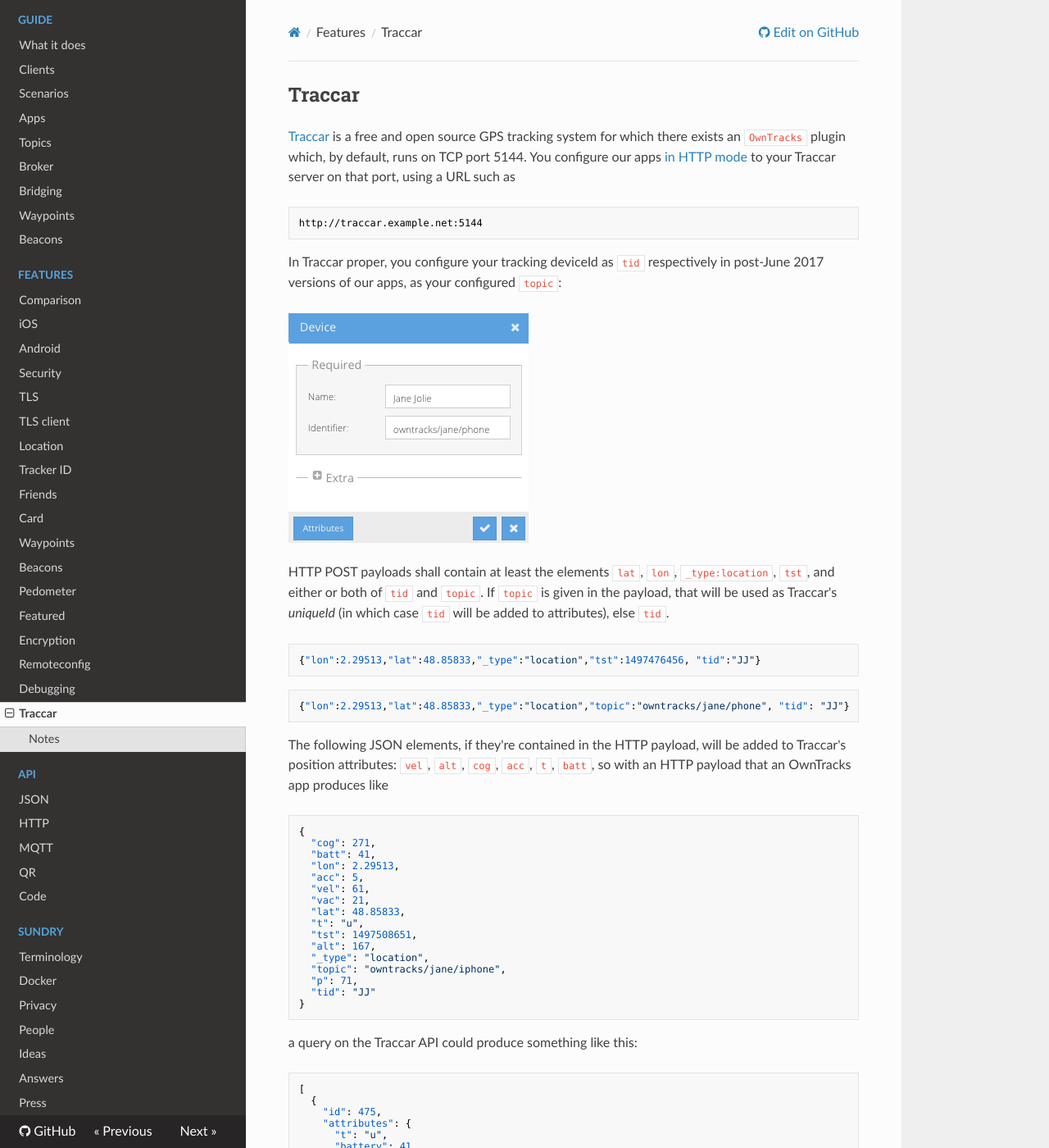
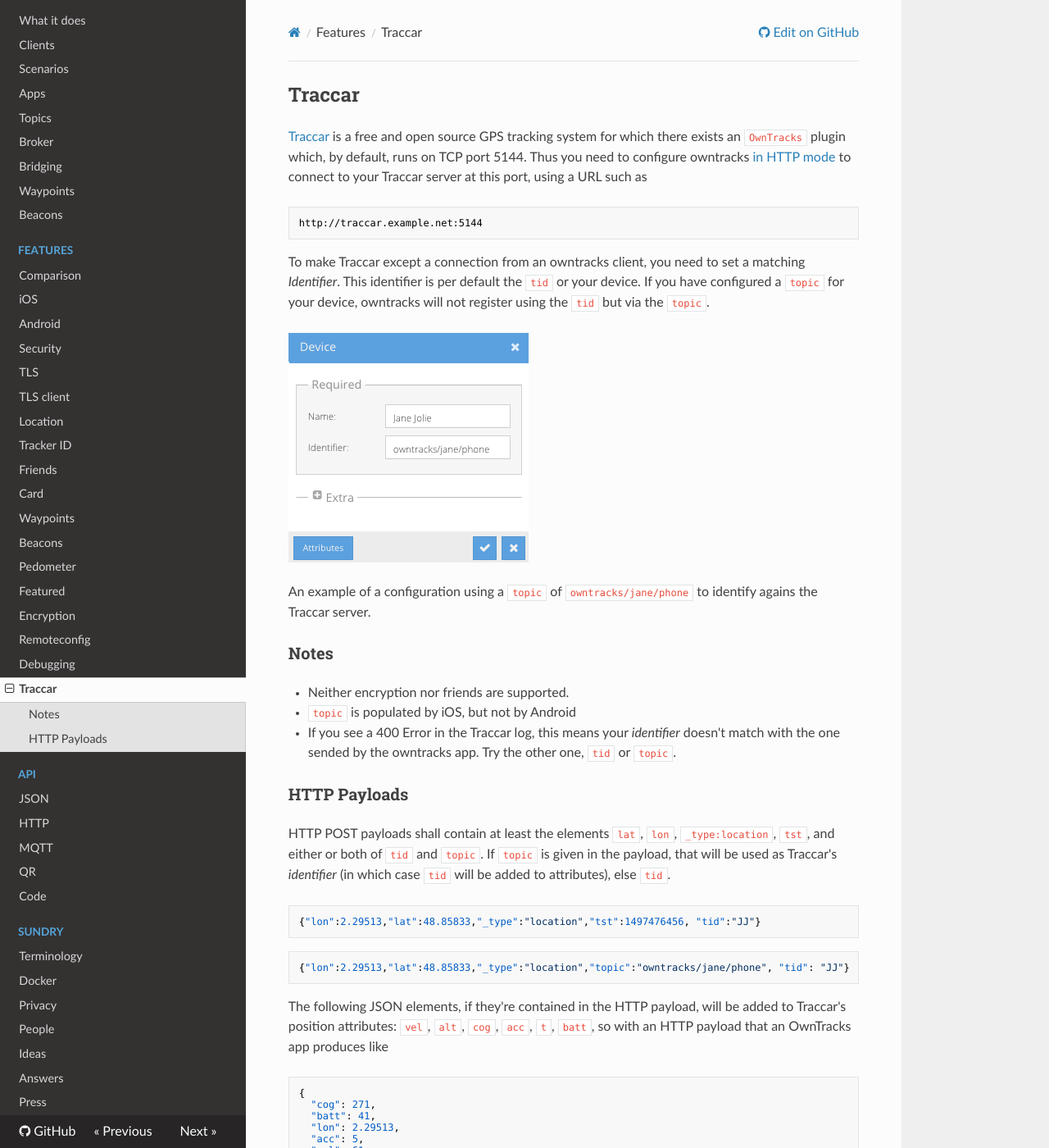
Before and after one commit to owntracks/booklet, an MkDocs documentation site: the page built from docs/features/traccar.md, in a window 1280 px wide and 1400 px high. Shown: the whole window at 82% size. Built offline with MkDocs 1.6.1, drawn with Linux system fonts in a browser that asks for light colours; nearby versions of some CDN libraries; old or Windows-style settings are respelled for this version of MkDocs; some of the changed text lies outside the part shown.

Commit message:
Make traccar configuration more understandable
When I tried to setup a connection between traccar server and owntracks app, I found the documentation to be quite frustrating. After I had a working setup, I was able to understand the documentation, but from first reading I understood almost everything wrongly. Here I try to improve it, by changing the overall perspective of the text and make it more useful for general audience.

````diff
--- a/docs/features/traccar.md
+++ b/docs/features/traccar.md
@@ -1,16 +1,26 @@
 ## Traccar
 
-[Traccar](https://www.traccar.org) is a free and open source GPS tracking system for which there exists an `OwnTracks` plugin which, by default, runs on TCP port 5144. You configure our apps [in HTTP mode](../tech/http.md) to your Traccar server on that port, using a URL such as
-
+[Traccar](https://www.traccar.org) is a free and open source GPS tracking system for which there exists an `OwnTracks` plugin which, by default, runs on TCP port 5144. Thus you need to configure owntracks [in HTTP mode](../tech/http.md) to connect to your Traccar server at this port, using a URL such as
 ```
 http://traccar.example.net:5144
 ```
 
-In Traccar proper, you configure your tracking deviceId as `tid` respectively in post-June 2017 versions of our apps, as your configured `topic`:
+To make Traccar except a connection from an owntracks client, you need to set a matching _Identifier_. This identifier is per default the `tid` or your device. If you have configured a `topic` for your device, owntracks will not register using the `tid` but via the `topic`.
 
 ![Traccar device configuration](images/traccar-device.jpg)
 
-HTTP POST payloads shall contain at least the elements `lat`, `lon`, `_type:location`, `tst`, and either or both of `tid` and `topic`. If `topic` is given in the payload, that will be used as Traccar's _uniqueId_ (in which case `tid` will be added to attributes), else `tid`.
+An example of a configuration using a `topic` of `owntracks/jane/phone` to identify agains the Traccar server.
+
+
+### Notes
+
+* Neither encryption nor friends are supported.
+* `topic` is populated by iOS, but not by Android
+* If you see a 400 Error in the Traccar log, this means your _identifier_ doesn't match with the one sended by the owntracks app. Try the other one, `tid` or `topic`.
+
+### HTTP Payloads
+
+HTTP POST payloads shall contain at least the elements `lat`, `lon`, `_type:location`, `tst`, and either or both of `tid` and `topic`. If `topic` is given in the payload, that will be used as Traccar's _identifier_ (in which case `tid` will be added to attributes), else `tid`.
 
 ```json
 {"lon":2.29513,"lat":48.85833,"_type":"location","tst":1497476456, "tid":"JJ"}
````
Also changed, not shown: other parts of docs/features/traccar.md (+0 -5 lines).
